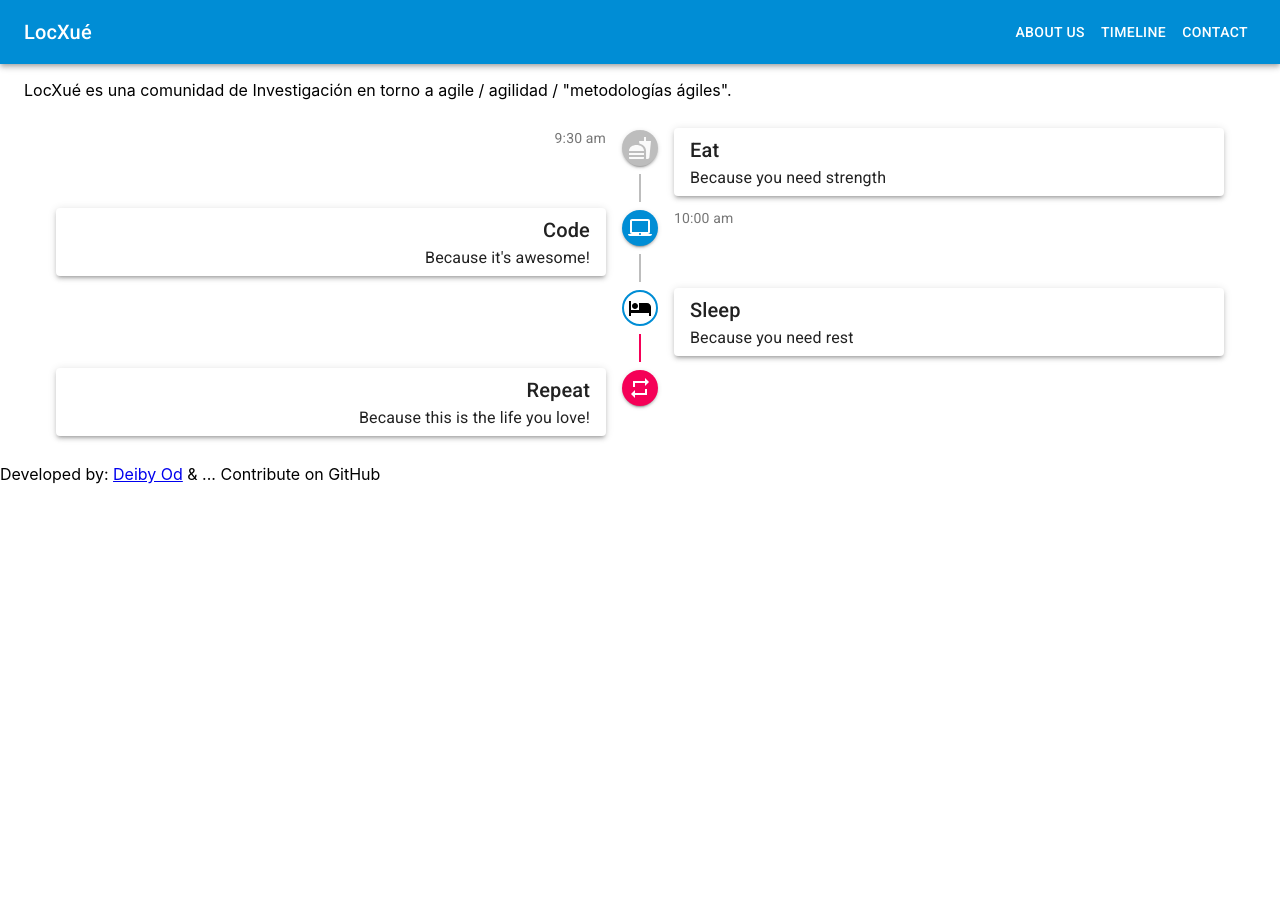
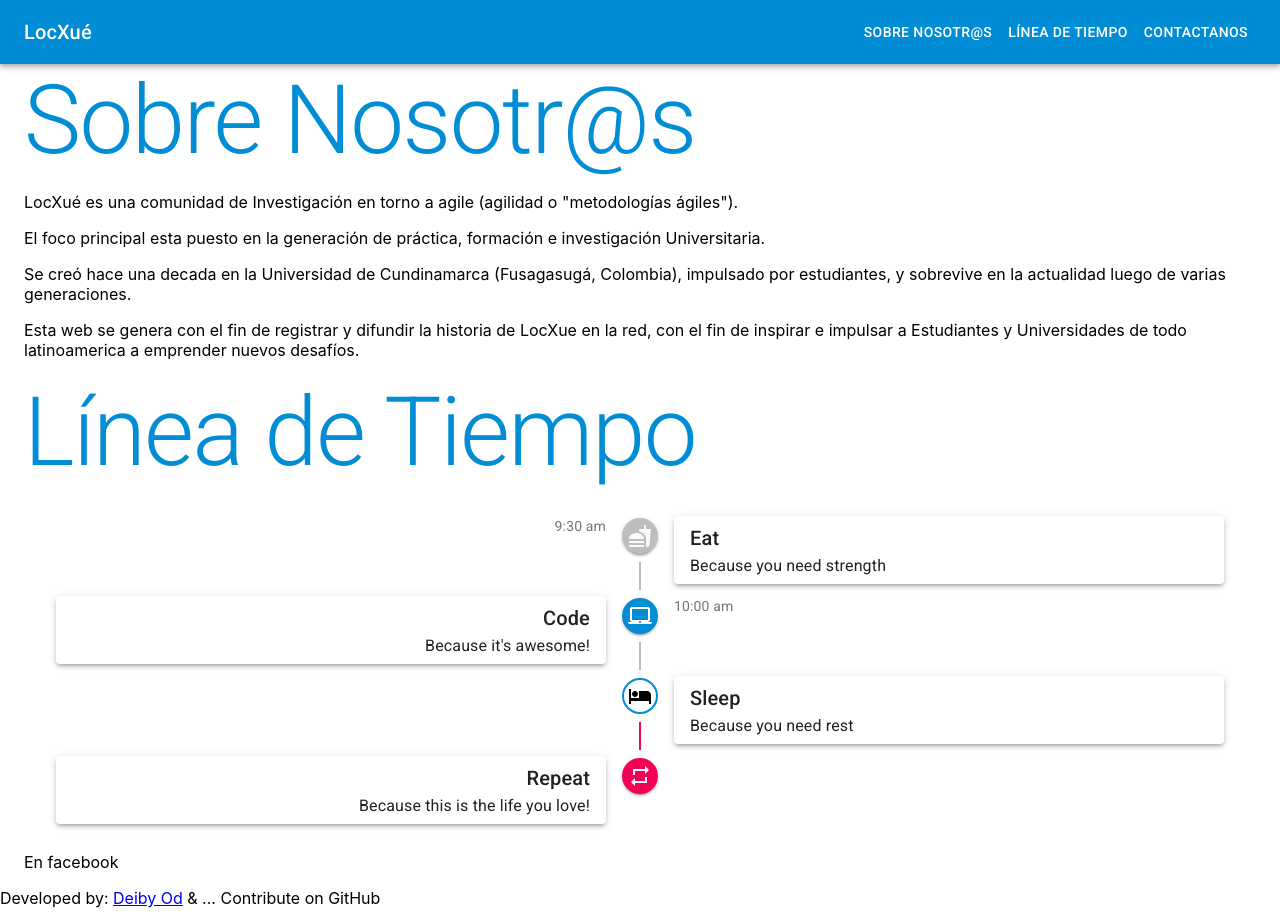
Before and after one commit to LocXue/locxue, a React (Create React App) app: page / in a window 1280 px wide. Before the commit the page ends 800 px from the top, so only its background shows below. Built offline with nearby package versions, Linux system fonts and the light colour scheme.

Commit message:
Titles and sections initial structure

```diff
--- a/src/App.js
+++ b/src/App.js
@@ -4,9 +4,11 @@
 import LocXueFooter from './components/LocXueFooter/LocXueFooter';
 import LocXueTimeline from './components/LocXueTimeline/LocXueTimeline';
 import AboutUs from './components/AboutUs/AboutUs';
+import ContactUs from './components/ContactUs/ContactUs';
 import { createMuiTheme } from '@material-ui/core/styles';
 import { ThemeProvider } from '@material-ui/styles';
 import locxueTheme from './locxueTheme.json';
+import Typography from '@material-ui/core/Typography';
 
 const theme = createMuiTheme(locxueTheme);
 
@@ -16,8 +18,11 @@
       <ThemeProvider theme={theme}>
         <Header />
         <Container maxWidth="ld">
+          <Typography variant="h1" color="primary">Sobre Nosotr@s</Typography>
           <AboutUs />
+          <Typography variant="h1" color="primary">Línea de Tiempo</Typography>
           <LocXueTimeline />
+          <ContactUs />
         </Container>
         <LocXueFooter />
       </ThemeProvider>
--- a/src/components/AboutUs/AboutUs.js
+++ b/src/components/AboutUs/AboutUs.js
@@ -3,8 +3,10 @@
 export default function AboutUs() {
   return (
     <div>
-        <p>LocXué es una comunidad de Investigación en torno a agile / agilidad / "metodologías ágiles".</p>
-        <p></p>
+        <p>LocXué es una comunidad de Investigación en torno a agile (agilidad o "metodologías ágiles").</p>
+        <p>El foco principal esta puesto en la generación de práctica, formación e investigación Universitaria.</p>
+        <p>Se creó hace una decada en la Universidad de Cundinamarca (Fusagasugá, Colombia), impulsado por estudiantes, y sobrevive en la actualidad luego de varias generaciones.</p>
+        <p>Esta web se genera con el fin de registrar y difundir la historia de LocXue en la red, con el fin de inspirar e impulsar a Estudiantes y Universidades de todo latinoamerica a emprender nuevos desafíos.</p>
     </div>
   );
 }
--- a/src/components/ButtonAppBar/ButtonAppBar.js
+++ b/src/components/ButtonAppBar/ButtonAppBar.js
@@ -27,9 +27,9 @@
           <Typography variant="h6" className={classes.title}>
             LocXué
           </Typography>
-          <Button color="inherit">About Us</Button>
-          <Button color="inherit">Timeline</Button>
-          <Button color="inherit">Contact</Button>
+          <Button color="inherit">Sobre Nosotr@s</Button>
+          <Button color="inherit">Línea de Tiempo</Button>
+          <Button color="inherit">Contactanos</Button>
         </Toolbar>
       </AppBar>
     </div>
--- /dev/null
+++ b/src/components/ContactUs/ContactUs.js
@@ -0,0 +1,9 @@
+import React from 'react';
+
+export default function ContactUs() {
+  return (
+    <div>
+        <p>En facebook</p>
+    </div>
+  );
+}
```
